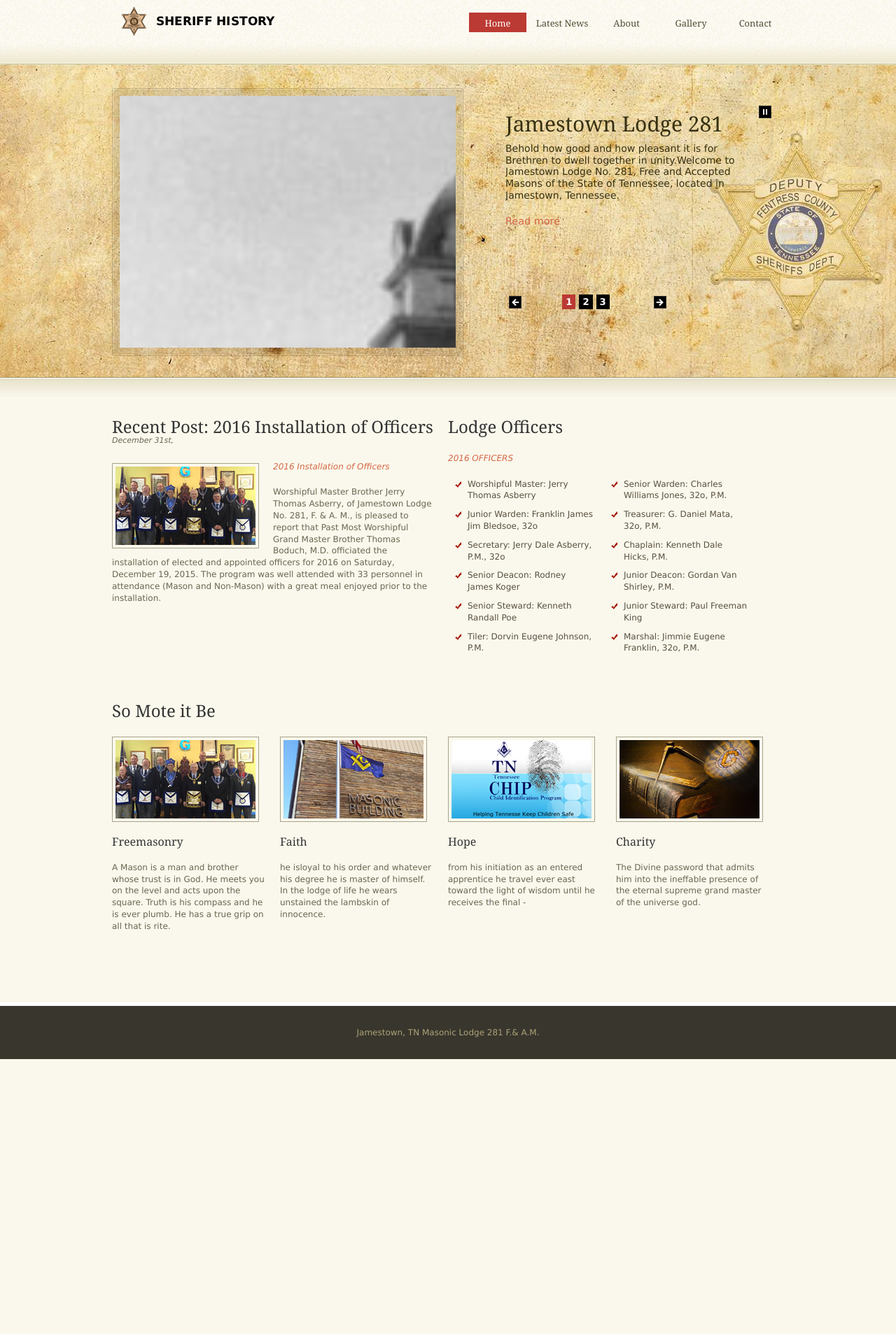
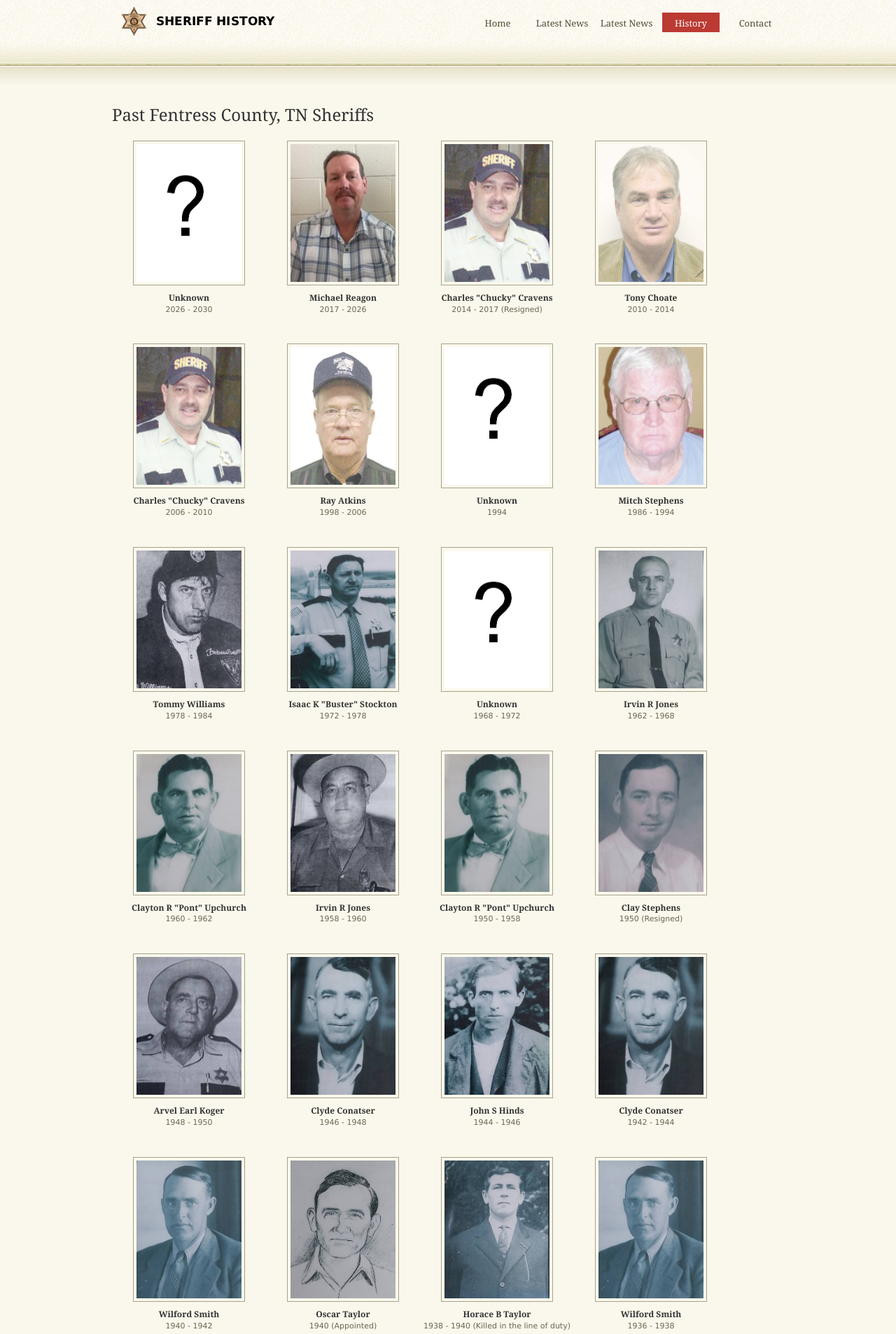
Before and after one commit to fentress728-ui/fentress, a plain HTML site: page index.html in a window 1280 px wide. Shown: the part 47-1954 px from the top of the page at 70% size. Before the commit the page ends 1561 px from the top, so only its background shows below. Drawn offline with nearby package versions, Linux system fonts and the light colour scheme.

Commit message:
Add files via upload

```diff
--- a/index.html
+++ b/index.html
@@ -2,27 +2,15 @@
 <html xmlns="http://www.w3.org/1999/xhtml">
 <head>
 <meta http-equiv="Content-Type" content="text/html; charset=utf-8" />
-<title>Jamestown, TN Masonic Lodge 281 F.& A.M.</title>
+<title>Fentress County TN Sheriff History</title>
 <meta name="keywords" content="" />
 <meta name="description" content="" />
-<!-- templatemo 348 fresh zone -->
-<!--
-Fresh Zone Template
-http://www.templatemo.com/preview/templatemo_348_fresh_zone
--->
 <link href="css/templatemo_style.css" rel="stylesheet" type="text/css" />
 
 <link rel="stylesheet" type="text/css" href="css/ddsmoothmenu.css" />
 
 <script type="text/javascript" src="js/jquery.min.js"></script>
 <script type="text/javascript" src="js/ddsmoothmenu.js">
-
-/***********************************************
-* Smooth Navigational Menu- (c) Dynamic Drive DHTML code library (www.dynamicdrive.com)
-* This notice MUST stay intact for legal use
-* Visit Dynamic Drive at http://www.dynamicdrive.com/ for full source code
-***********************************************/
-
 </script>
 
 <script type="text/javascript">
@@ -61,173 +49,247 @@ ddsmoothmenu.init({
 
 </script>
 
+<script type="text/javascript" src="js/jquery-1-4-2.min.js"></script>
+<link rel="stylesheet" href="css/slimbox2.css" type="text/css" media="screen" />
+<script type="text/JavaScript" src="js/slimbox2.js"></script>
+
 </head>
 <body>
 
 <div id="templatemo_header_wrapper">
 	<div id="templatemo_header">
-    	<div id="site_title"><a href="#">Jamestown Masonic Lodge 281</a></div>
+    	<div id="site_title"><a href="#">Fentress County Tennessee Sheriff</a></div>
         <div id="templatemo_menu" class="ddsmoothmenu">
             <ul>
-                <li><a href="index.html" class="selected">Home</a></li>
-                <li><a href="http://jamestownlodge281.blogspot.com/">Latest News</a>
-				<ul>
-						<li><a href="http://jamestownlodge281.blogspot.com/">Latest Lodge News</a></li>
-						<li><a href="events.html">Lodge Events</a></li>
-					</ul>
-				</li>
-                <li><a href="about.html">About</a>
+                <li><a href="past.html">Home</a></li>
+                <li><a href="past.html">Latest News</a></li>
+				<li><a href="past.html">Latest News</a></li>
+                <li><a href="about.html" class="selected">History</a>
                     <ul>
-                        <li><a href="pastmasters.html">Past Masters</a></li>
-                        <li><a href="lodgehistory.html">Lodge History</a></li>
-                        <li><a href="tdmmc.html">Chapter 11 TDMMC</a></li>
+                        <li><a href="past.html">Past Sheriffs</a></li>
+                        <li><a href="lodgehistory.html">Sheriff History</a></li>
 					</ul>
                 </li>
-                <li><a href="portfolio.html">Gallery</a></li>
                 <li><a href="contact.html">Contact</a></li>
             </ul>
             <br style="clear: left" />
-        </div> <!-- end of templatemo_menu -->
-    </div> <!-- END of templatemo_header -->
-</div> <!-- END of templatemo_header_wrapper -->
-
-<div id="templatemo_slider_wrapper">
-	<div id="templatemo_slider">
-	<div id="carousel">
-    	<div class="panel">
-
-				<div class="details_wrapper">
-
-					<div class="details">
-
-						<div class="detail">
-							<h2><a href="#">Jamestown Lodge 281</a></h2>
-                            <p>Behold how good and how pleasant it is for Brethren to dwell together in unity.Welcome to Jamestown Lodge  No. 281, Free and Accepted Masons of the State of Tennessee, located in Jamestown, Tennessee.</p>
-							<a href="http://jamestownlodge281.blogspot.com/" title="Read more" class="more">Read more</a>
-						</div><!-- /detail -->
-
-						<div class="detail">
-							<h2><a href="#">2016 Officers Installed</a></h2>
-                            <p>Worshipful Master Brother Jerry Thomas Asberry, of Jamestown Lodge No. 281, F. & A. M., is pleased to report that Past Most Worshipful Grand Master Brother Thomas Boduch, M.D. officiated the installation of elected and appointed officers for 2016 on Saturday, December 19, 2015. The program was well attended with 33 personnel in attendance (Mason and Non-Mason) with a great meal enjoyed prior to the installation. </p>
-							<a href="http://jamestownlodge281.blogspot.com/" title="Read more" class="more">Read more</a>
-						</div><!-- /detail -->
-
-						<div class="detail">
-							<h2><a href="#">In Memoriam</a></h2>
-                            <p>Brother Kenneth Dale Hicks, Worshipful Master of Jamestown Lodge No. 281, F. & A. M., deeply regrets to inform the brethren that Brother Eugene Fines Dalton, a 50 year member of the fraternity, went to the celestial lodge above on......</p>
-							<a href="http://jamestownlodge281.blogspot.com/" title="Read more" class="more">Read more</a>
-						</div><!-- /detail -->
-
-					</div><!-- /details -->
-
-				</div><!-- /details_wrapper -->
-
-				<div class="paging">
-					<div id="numbers"></div>
-					<a href="javascript:void(0);" class="previous" title="Previous" >Previous</a>
-					<a href="javascript:void(0);" class="next" title="Next">Next</a>
-				</div><!-- /paging -->
-
-				<a href="javascript:void(0);" class="play" title="Turn on autoplay">Play</a>
-				<a href="javascript:void(0);" class="pause" title="Turn off autoplay">Pause</a>
-
-			</div><!-- /panel -->
-
-            <div id="slider-image-frame">
-                <div class="backgrounds">
-
-                    <div class="item item_1">
-                        <img src="images/slider/02.jpg" alt="Image 01" />
-                    </div><!-- /item -->
-
-                    <div class="item item_2">
-                        <img src="images/slider/03.jpg" alt="Image 02" />
-                    </div><!-- /item -->
-
-                    <div class="item item_3">
-                        <img src="images/slider/01.jpg" alt="Image 03" />
-                    </div><!-- /item -->
-
-                </div><!-- /backgrounds -->
-			</div>
-		</div>
-    </div> <!-- END of templatemo_slider -->
-</div> <!-- END of templatemo_slider_wrapper -->
+        </div> <!-- end of menu -->
+    </div> <!-- END of header -->
+</div> <!-- END of header_wrapper -->
 
 <div id="templatemo_main_wrapper">
     <div id="templatemo_main">
-    	<div class="homepage_post col half float_l">
-            <h2>Recent Post: 2016 Installation of Officers</h2>
-            <div class="post_meta">December 31st,</div>
-            <img src="images/templatemo_image_02.jpg" class="image_fl imgage-with-frame" alt="Image 02"/>
-            <p><em>2016 Installation of Officers</em></p>
-            <p>Worshipful Master Brother Jerry Thomas Asberry, of Jamestown Lodge No. 281, F. & A. M., is pleased to report that Past Most Worshipful Grand Master Brother Thomas Boduch, M.D. officiated the installation of elected and appointed officers for 2016 on Saturday, December 19, 2015. The program was well attended with 33 personnel in attendance (Mason and Non-Mason) with a great meal enjoyed prior to the installation. </p>
-            <a href="#" class="more"></a>
-		</div>
+	<h2>Past Fentress County, TN Sheriffs</h2>
 
-        <div class="col half float_r">
-            <h2>Lodge Officers</h2>
-			<p><em>2016 OFFICERS</em></p>
-			<p>                      </p>
-            <ul class="templatemo_list">
-<li class="flow">Worshipful Master: Jerry Thomas Asberry</li>
-<li class="flow">Senior Warden: Charles Williams Jones, 32o, P.M.</li>
-<li class="flow">Junior Warden: Franklin James Jim Bledsoe, 32o</li>
-<li class="flow">Treasurer: G. Daniel Mata, 32o, P.M.</li>
-<li class="flow">Secretary: Jerry Dale Asberry, P.M., 32o</li>
-<li class="flow">Chaplain: Kenneth Dale Hicks, P.M.</li>
-<li class="flow">Senior Deacon: Rodney James Koger</li>
-<li class="flow">Junior Deacon: Gordan Van Shirley, P.M.</li>
-<li class="flow">Senior Steward: Kenneth Randall Poe</li>
-<li class="flow">Junior Steward: Paul Freeman King</li>
-<li class="flow">Tiler: Dorvin Eugene Johnson, P.M.</li>
-<li class="flow">Marshal: Jimmie Eugene Franklin, 32o, P.M.</li>
+	<div class="gallery_box no_margin_right">
+        	<img src="images/pastmasters/2026.jpg" WIDTH="150" HEIGHT="197" class="imgage-with-frame"/></a>
+            <h5>Unknown</h5>
+            <p>2026 - 2030</p></div>
 
-			</ul>
-		</div>
+	<div class="gallery_box no_margin_right">
+        	<img src="images/pastmasters/2018.jpg" WIDTH="150" HEIGHT="197" class="imgage-with-frame"/></a>
+            <h5>Michael Reagon</h5>
+            <p>2017 - 2026</p></div>
 
-        <div class="cleaner h40"></div>
+	<div class="gallery_box no_margin_right">
+        	<img src="images/pastmasters/2014.jpg" WIDTH="150" HEIGHT="197" class="imgage-with-frame"/></a>
+            <h5>Charles "Chucky" Cravens</h5>
+            <p>2014 - 2017 (Resigned)</p></div>
 
-        <div id="food-gallery">
-            <h2>So Mote it Be</h2>
-            <div class="col one_fourth">
-                <img src="images/templatemo_image_02.jpg" alt="Image 02" class="imgage-with-frame" />
-                <h5>Freemasonry</h5>
-                <p>A Mason is a man and brother whose trust is in God. He meets you on the level and acts upon the square.
-				Truth is his compass and he is ever plumb. He has a true grip on all that is rite.
-			</p>
-            </div>
+	<div class="gallery_box no_margin_right">
+        	<img src="images/pastmasters/2010.jpg" WIDTH="150" HEIGHT="197" class="imgage-with-frame"/></a>
+            <h5>Tony Choate</h5>
+            <p>2010 - 2014</p></div>
 
-            <div class="col one_fourth fp_rw">
-                <img src="images/templatemo_image_03.jpg" alt="Image 03" class="imgage-with-frame" />
-                <h5>Faith</h5>
-                <p>he isloyal to his order and whatever his degree he is master of himself.
-				In the lodge of life he wears unstained the lambskin of innocence. </p>
-            </div>
+	<div class="gallery_box no_margin_right">
+        	<img src="images/pastmasters/2006.jpg" WIDTH="150" HEIGHT="197" class="imgage-with-frame"/></a>
+            <h5>Charles "Chucky" Cravens</h5>
+            <p>2006 - 2010</p></div>
 
-            <div class="col one_fourth fp_rw">
-                <a href="http://www.tnchip.org/"><img src="images/templatemo_image_04.jpg" alt="Image 04" class="imgage-with-frame" /></a>
-                <h5>Hope</h5>
-                <p>from his initiation as an entered apprentice he travel ever east toward the light of wisdom until he receives the final -
-				</p>
-            </div>
+	<div class="gallery_box no_margin_right">
+        	<img src="images/pastmasters/1998.jpg" WIDTH="150" HEIGHT="197" class="imgage-with-frame"/></a>
+            <h5>Ray Atkins</h5>
+            <p>1998 - 2006</p></div>
 
-            <div class="col one_fourth fp_rw no_margin_right">
-                <img src="images/templatemo_image_05.jpg" alt="Image 05" class="imgage-with-frame" />
-                <h5>Charity</h5>
-                <p>The Divine password that admits him into the ineffable presence of the eternal supreme grand master of the universe god.</p>
-            </div>
-		</div>
+		<div class="gallery_box no_margin_right">
+        	<img src="images/pastmasters/1994.jpg" WIDTH="150" HEIGHT="197" class="imgage-with-frame"/></a>
+            <h5>Unknown</h5>
+            <p>1994</p></div>
 
-        <div class="cleaner"></div>
-    </div> <!-- END of templatemo_main_wrapper -->
-</div> <!-- END of templatemo_main -->
+	<div class="gallery_box no_margin_right">
+        	<img src="images/pastmasters/1986.jpg" WIDTH="150" HEIGHT="197" class="imgage-with-frame"/></a>
+            <h5>Mitch Stephens</h5>
+            <p>1986 - 1994</p></div>
+
+	<div class="gallery_box no_margin_right">
+        	<img src="images/pastmasters/1978.jpg" WIDTH="150" HEIGHT="197" class="imgage-with-frame"/></a>
+            <h5>Tommy Williams</h5>
+            <p>1978 - 1984</p></div>
+
+	<div class="gallery_box no_margin_right">
+        	<img src="images/pastmasters/1972.jpg" WIDTH="150" HEIGHT="197" class="imgage-with-frame"/></a>
+            <h5>Isaac K "Buster" Stockton</h5>
+            <p>1972 - 1978</p></div>
+
+	<div class="gallery_box no_margin_right">
+        	<img src="images/pastmasters/Unknown.jpg" WIDTH="150" HEIGHT="197" class="imgage-with-frame"/></a>
+            <h5>Unknown</h5>
+            <p>1968 - 1972</p></div>
+
+	<div class="gallery_box no_margin_right">
+        	<img src="images/pastmasters/1962.jpg" WIDTH="150" HEIGHT="197" class="imgage-with-frame"/></a>
+            <h5>Irvin R Jones</h5>
+            <p>1962 - 1968</p></div>
+
+	<div class="gallery_box no_margin_right">
+        	<img src="images/pastmasters/1960.jpg" WIDTH="150" HEIGHT="197" class="imgage-with-frame"/></a>
+            <h5>Clayton R "Pont" Upchurch</h5>
+            <p>1960 - 1962</p></div>
+
+	<div class="gallery_box no_margin_right">
+        	<img src="images/pastmasters/1958.jpg" WIDTH="150" HEIGHT="197" class="imgage-with-frame"/></a>
+            <h5>Irvin R Jones</h5>
+            <p>1958 - 1960</p></div>
+
+	<div class="gallery_box no_margin_right">
+        	<img src="images/pastmasters/1951.jpg" WIDTH="150" HEIGHT="197" class="imgage-with-frame"/></a>
+            <h5>Clayton R "Pont" Upchurch</h5>
+            <p>1950 - 1958</p></div>
+
+	<div class="gallery_box no_margin_right">
+        	<img src="images/pastmasters/1950.jpg" WIDTH="150" HEIGHT="197" class="imgage-with-frame"/></a>
+            <h5>Clay Stephens</h5>
+            <p>1950 (Resigned)</p></div>
+
+	<div class="gallery_box no_margin_right">
+        	<img src="images/pastmasters/1948.jpg" WIDTH="150" HEIGHT="197" class="imgage-with-frame"/></a>
+            <h5>Arvel Earl Koger</h5>
+            <p>1948 - 1950</p></div>
+
+	<div class="gallery_box no_margin_right">
+        	<img src="images/pastmasters/1946.jpg" WIDTH="150" HEIGHT="197" class="imgage-with-frame"/></a>
+            <h5>Clyde Conatser</h5>
+            <p>1946 - 1948</p></div>
+
+	<div class="gallery_box no_margin_right">
+        	<img src="images/pastmasters/1944.jpg" WIDTH="150" HEIGHT="197" class="imgage-with-frame"/></a>
+            <h5>John S Hinds</h5>
+            <p>1944 - 1946</p></div>
+
+	<div class="gallery_box no_margin_right">
+        	<img src="images/pastmasters/1942.jpg" WIDTH="150" HEIGHT="197" class="imgage-with-frame"/></a>
+            <h5>Clyde Conatser</h5>
+            <p>1942 - 1944</p></div>
+
+	<div class="gallery_box no_margin_right">
+        	<img src="images/pastmasters/1940 - 2.jpg" WIDTH="150" HEIGHT="197" class="imgage-with-frame"/></a>
+            <h5>Wilford Smith</h5>
+            <p>1940 - 1942</p></div>
+
+	<div class="gallery_box no_margin_right">
+        	<img src="images/pastmasters/1940 - 1.jpg" WIDTH="150" HEIGHT="197" class="imgage-with-frame"/></a>
+            <h5>Oscar Taylor</h5>
+            <p>1940 (Appointed)</p></div>
+
+		<div class="gallery_box no_margin_right">
+        	<img src="images/pastmasters/1938.jpg" WIDTH="150" HEIGHT="197" class="imgage-with-frame"/></a>
+            <h5>Horace B Taylor</h5>
+            <p>1938 - 1940 (Killed in the line of duty)</p></div>
+
+	<div class="gallery_box no_margin_right">
+        	<img src="images/pastmasters/1936.jpg" WIDTH="150" HEIGHT="197" class="imgage-with-frame"/></a>
+            <h5>Wilford Smith</h5>
+            <p>1936 - 1938</p></div>
+
+		<div class="gallery_box no_margin_right">
+        	<img src="images/pastmasters/1932.jpg" WIDTH="150" HEIGHT="197" class="imgage-with-frame"/></a>
+            <h5>John M Peavyhouse</h5>
+            <p>1932 - 1936</p></div>
+
+	<div class="gallery_box no_margin_right">
+        	<img src="images/pastmasters/1928.jpg" WIDTH="150" HEIGHT="197" class="imgage-with-frame"/></a>
+            <h5>Charles Anthony Norman</h5>
+            <p>1928 - 1932</p></div>
+
+		<div class="gallery_box no_margin_right">
+        	<img src="images/pastmasters/1926.jpg" WIDTH="150" HEIGHT="197" class="imgage-with-frame"/></a>
+            <h5>James T Livingston</h5>
+            <p>1926-1928</p></div>
+
+	<div class="gallery_box no_margin_right">
+        	<img src="images/pastmasters/1924.jpg" WIDTH="150" HEIGHT="197" class="imgage-with-frame"/></a>
+            <h5>Harve Beaty</h5>
+            <p>1924 - 1926</p></div>
+
+	<div class="gallery_box no_margin_right">
+        	<img src="images/pastmasters/1918.jpg" WIDTH="150" HEIGHT="197" class="imgage-with-frame"/></a>
+            <h5>Gustus Benton "Bent" Hill</h5>
+            <p>1918 - 1924</p></div>
+
+	<div class="gallery_box no_margin_right">
+        	<img src="images/pastmasters/1916.jpg" WIDTH="150" HEIGHT="197" class="imgage-with-frame"/></a>
+            <h5>James T Livingston</h5>
+            <p>1916 - 1918</p></div>
+
+	<div class="gallery_box no_margin_right">
+        	<img src="images/pastmasters/1912.jpg" WIDTH="150" HEIGHT="197" class="imgage-with-frame"/></a>
+            <h5>Warren Edwin "Dumps" Taylor</h5>
+            <p>1912 - 1916</p></div>
+
+	<div class="gallery_box no_margin_right">
+        	<img src="images/pastmasters/1910.jpg" WIDTH="150" HEIGHT="197" class="imgage-with-frame"/></a>
+            <h5>James T Livingston</h5>
+            <p>1910 - 1912</p></div>
+
+	<div class="gallery_box no_margin_right">
+        	<img src="images/pastmasters/1908.jpg" WIDTH="150" HEIGHT="197" class="imgage-with-frame"/></a>
+            <h5>Solomon Wyatt "Sol" Winningham</h5>
+            <p>1908 - 1910</p></div>
+
+	<div class="gallery_box no_margin_right">
+        	<img src="images/pastmasters/1904.jpg" WIDTH="150" HEIGHT="197" class="imgage-with-frame"/></a>
+            <h5>Samuel William Smith</h5>
+            <p>1904 - 1908</p></div>
+
+	<div class="gallery_box no_margin_right">
+        	<img src="images/pastmasters/1902.jpg" WIDTH="150" HEIGHT="197" class="imgage-with-frame"/></a>
+            <h5>James T Livingston</h5>
+            <p>1902 - 1904</p></div>
+
+	<div class="gallery_box no_margin_right">
+        	<img src="images/pastmasters/1900.jpg" WIDTH="150" HEIGHT="197" class="imgage-with-frame"/></a>
+            <h5>Gustus Benton "Bent" Hill</h5>
+            <p>1900 - 1902</p></div>
+
+	<div class="gallery_box no_margin_right">
+        	<img src="images/pastmasters/1898.jpg" WIDTH="150" HEIGHT="197" class="imgage-with-frame"/></a>
+            <h5>George W "Hickory" Conatser</h5>
+            <p>1898 - 1900</p></div>
+
+	<div class="gallery_box no_margin_right">
+        	<img src="images/pastmasters/1892.jpg" WIDTH="150" HEIGHT="197" class="imgage-with-frame"/></a>
+            <h5>James T Livingston</h5>
+            <p>1892 - 1898</p></div>
+
+	<div class="gallery_box no_margin_right">
+        	<img src="images/pastmasters/Unknown.jpg" WIDTH="150" HEIGHT="197" class="imgage-with-frame"/></a>
+            <h5>Unknown</h5>
+            <p>1878 - 1892</p></div>
+
+	<div class="gallery_box no_margin_right">
+        	<img src="images/pastmasters/1873.jpg" WIDTH="150" HEIGHT="197" class="imgage-with-frame"/></a>
+            <h5>George W "Hickory" Conatser</h5>
+            <p>1873 - 1878</p></div>
+
+
+<div class="cleaner"></div><div class="cleaner"></div>
+</div> <!-- END of main wrapper -->
+</div> <!-- END of main -->
 
 <div id="templatemo_footer_wrapper">
 	<div id="templatemo_footer">
-    	Jamestown, TN Masonic Lodge 281 F.& A.M.
-    </div> <!-- END of templatemo_footer -->
-</div> <!-- END of templatemo_footer_wrapper -->
-
+    	Fentress County - Jamestown, TN 38556
+    </div>
+</div>
 </body>
 </html>
```
